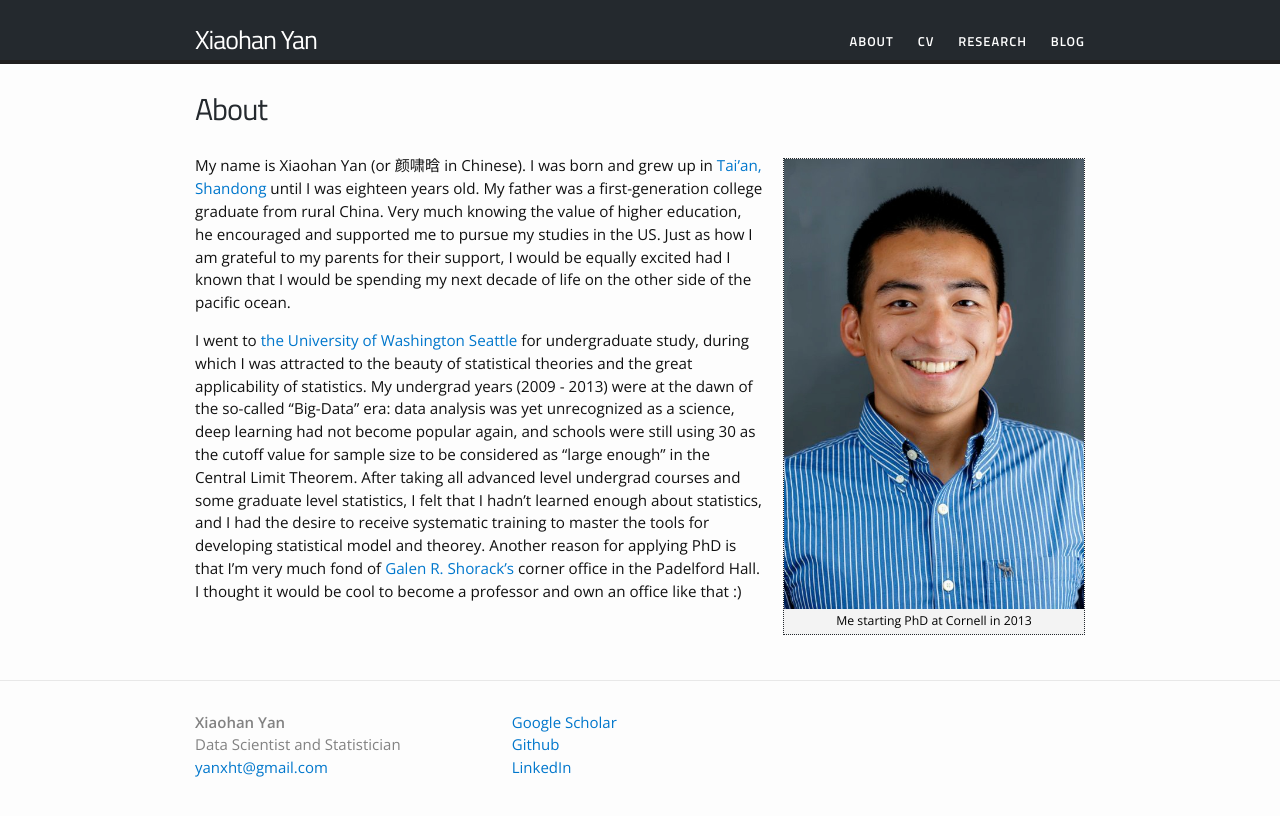
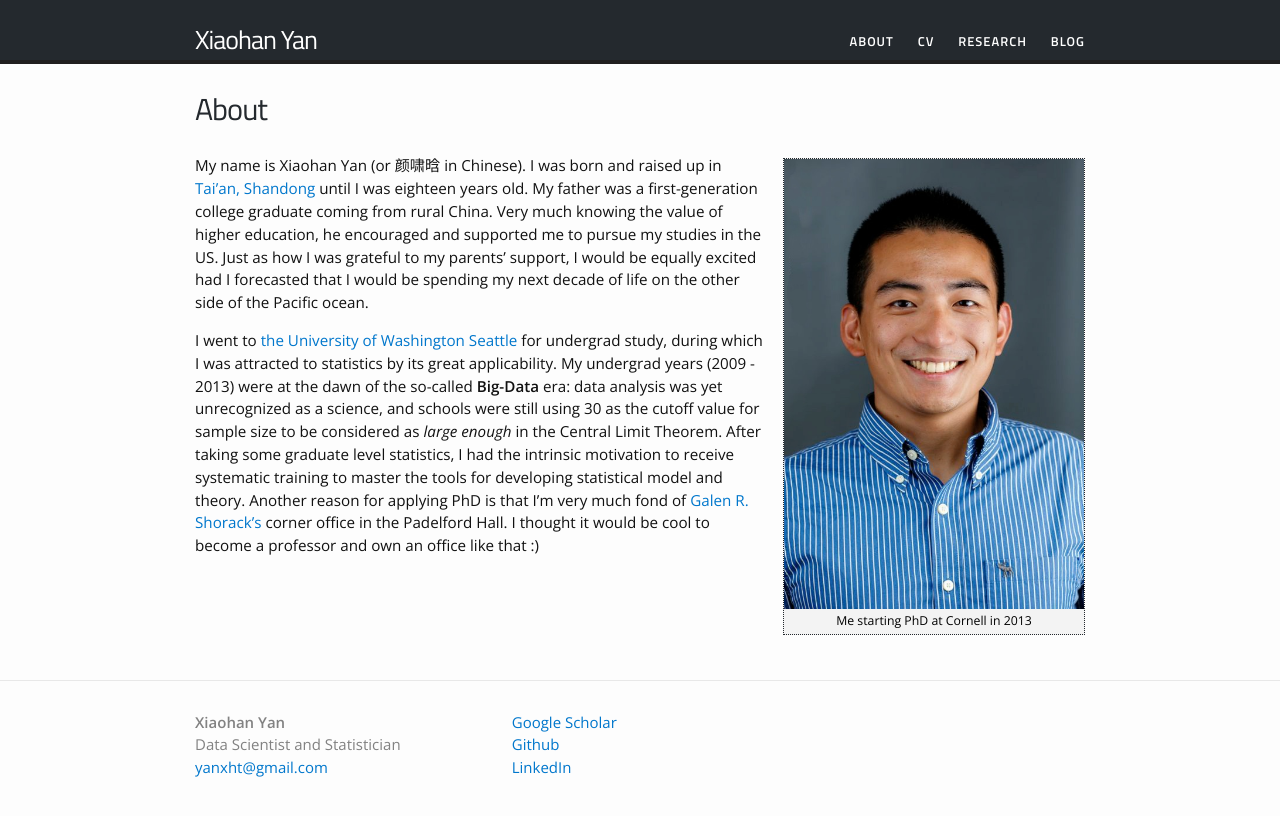
Before and after one commit to yanxht/yanxht.github.io, a Jekyll site: the page built from about.md, in a window 1280 px wide. Shown: the top 816 px of the page. Built offline with Jekyll 4.4.1, drawn with Linux system fonts in a browser that asks for light colours.

Commit message:
Update about.md

```diff
--- a/about.md
+++ b/about.md
@@ -6,6 +6,6 @@ permalink: /about/
 
 {% include image.html url="/images/yan_portrait.jpeg" caption="Me starting PhD at Cornell in 2013" width=300 align="right" %}
 
-My name is Xiaohan Yan (or 颜啸晗 in Chinese). I was born and grew up in [Tai'an, Shandong](https://en.wikipedia.org/wiki/Tai%27an) until I was eighteen years old. My father was a first-generation college graduate from rural China. Very much knowing the value of higher education, he encouraged and supported me to pursue my studies in the US. Just as how I am grateful to my parents for their support, I would be equally excited had I known that I would be spending my next decade of life on the other side of the pacific ocean.
+My name is Xiaohan Yan (or 颜啸晗 in Chinese). I was born and raised up in [Tai'an, Shandong](https://en.wikipedia.org/wiki/Tai%27an) until I was eighteen years old. My father was a first-generation college graduate coming from rural China. Very much knowing the value of higher education, he encouraged and supported me to pursue my studies in the US. Just as how I was grateful to my parents' support, I would be equally excited had I forecasted that I would be spending my next decade of life on the other side of the Pacific ocean.
 
-I went to [the University of Washington Seattle](https://www.washington.edu) for undergraduate study, during which I was attracted to the beauty of statistical theories and the great applicability of statistics. My undergrad years (2009 - 2013) were at the dawn of the so-called "Big-Data" era: data analysis was yet unrecognized as a science, deep learning had not become popular again, and schools were still using 30 as the cutoff value for sample size to be considered as "large enough" in the Central Limit Theorem. After taking all advanced level undergrad courses and some graduate level statistics, I felt that I hadn't learned enough about statistics, and I had the desire to receive systematic training to master the tools for developing statistical model and theorey. Another reason for applying PhD is that I'm very much fond of [Galen R. Shorack's](https://www.stat.washington.edu/galen/) corner office in the Padelford Hall. I thought it would be cool to become a professor and own an office like that :)
+I went to [the University of Washington Seattle](https://www.washington.edu) for undergrad study, during which I was attracted to statistics by its great applicability. My undergrad years (2009 - 2013) were at the dawn of the so-called **Big-Data** era: data analysis was yet unrecognized as a science, and schools were still using 30 as the cutoff value for sample size to be considered as *large enough* in the Central Limit Theorem. After taking some graduate level statistics, I had the intrinsic motivation to receive systematic training to master the tools for developing statistical model and theory. Another reason for applying PhD is that I'm very much fond of [Galen R. Shorack's](https://www.stat.washington.edu/galen/) corner office in the Padelford Hall. I thought it would be cool to become a professor and own an office like that :)
```
